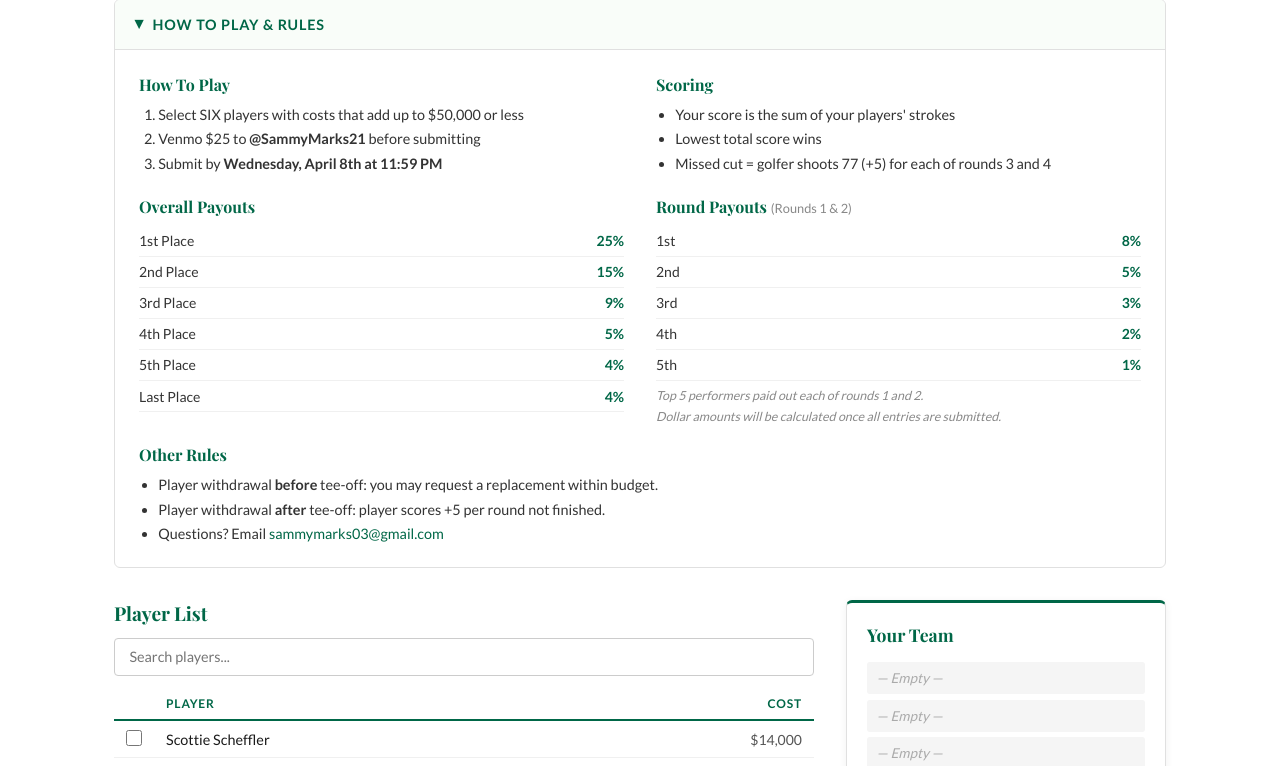
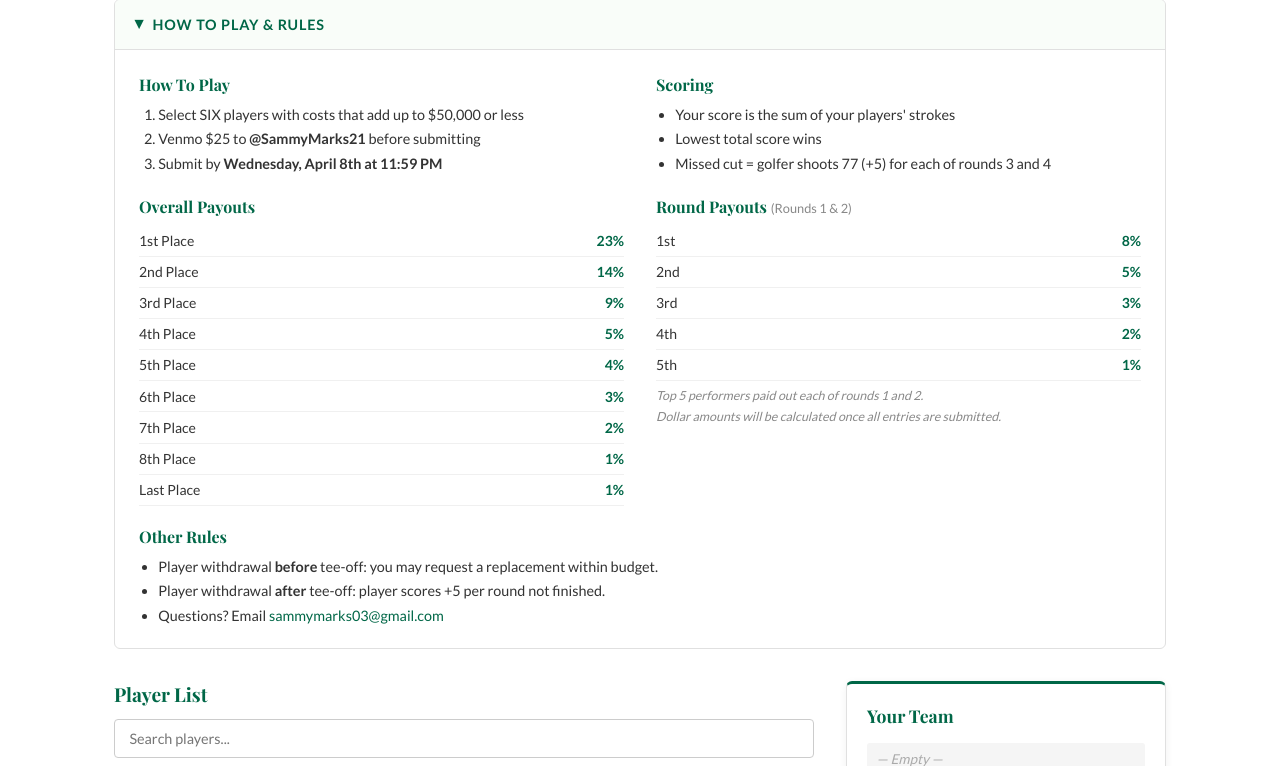
Before and after one commit to natekrall24/masters-pool-website, a Flask app: page / in a window 1280 px wide, after a click that opens the changed part. Shown: the part 266-1032 px from the top of the page. Run offline with Flask 3, Linux system fonts and the light colour scheme.

Commit message:
Update payouts to 8-place structure and color top 8 + last place
Co-Authored-By: Claude Sonnet 4.6 <noreply@anthropic.com>

```diff
--- a/app.py
+++ b/app.py
@@ -199,13 +199,13 @@ def _build_payout_rows(entries, pcts, total_pot, place_suffix=""):
 def _compute_payout_summary(overall, r1_standings, r2_standings, total_pot):
     """Build a structured payout summary for the results page."""
     # Overall positions 1–5
-    overall_rows = _build_payout_rows(overall, [0.25, 0.15, 0.09, 0.05, 0.04], total_pot, "Place")
+    overall_rows = _build_payout_rows(overall, [0.23, 0.14, 0.09, 0.05, 0.04, 0.03, 0.02, 0.01], total_pot, "Place")
 
     # Last place — find all entries tied at the bottom
     if overall:
         last_pos = overall[-1]["pos"]
         last_group = [e for e in overall if e["pos"] == last_pos]
-        last_amount = int(total_pot * 0.04 / len(last_group))
+        last_amount = int(total_pot * 0.01 / len(last_group))
         last_label = "Last Place" if len(last_group) == 1 else "Last Place (Tied)"
         for e in last_group:
             overall_rows.append({"place": last_label, "name": e["name"], "amount": last_amount})
--- a/static/style.css
+++ b/static/style.css
@@ -814,11 +814,13 @@ a:hover {
 .lb-row--silver td { background: #f6f6f6 !important; }
 .lb-row--bronze td { background: #fef6ee !important; }
 .lb-row--money  td { background: #f2fbf5 !important; }
+.lb-row--last   td { background: #fff0f0 !important; }
 
 .lb-row--gold:hover   td { background: #fff5c0 !important; }
 .lb-row--silver:hover td { background: #ececec !important; }
 .lb-row--bronze:hover td { background: #fdeedd !important; }
 .lb-row--money:hover  td { background: #e0f5ea !important; }
+.lb-row--last:hover   td { background: #ffd9d9 !important; }
 
 /* ── Column sizing and alignment ── */
 .col-pos  { width: 52px; }
@@ -883,10 +885,18 @@ a:hover {
     padding: 0.2rem 0.5rem;
 }
 
-/* ── Position badge — money (4th–5th) ── */
+/* ── Position badge — money (4th–8th) ── */
 .pos-badge--money {
     background: #e6f4ec;
     color: #006747;
+    border-radius: 99px;
+    padding: 0.2rem 0.5rem;
+}
+
+/* ── Position badge — last place ── */
+.pos-badge--last {
+    background: #ffd9d9;
+    color: #8b0000;
     border-radius: 99px;
     padding: 0.2rem 0.5rem;
 }
--- a/templates/roster_builder.html
+++ b/templates/roster_builder.html
@@ -43,12 +43,15 @@
         <div class="rules-block">
             <h3>Overall Payouts</h3>
             <ul class="payout-list">
-                <li><span>1st Place</span><span>25%</span></li>
-                <li><span>2nd Place</span><span>15%</span></li>
+                <li><span>1st Place</span><span>23%</span></li>
+                <li><span>2nd Place</span><span>14%</span></li>
                 <li><span>3rd Place</span><span>9%</span></li>
                 <li><span>4th Place</span><span>5%</span></li>
                 <li><span>5th Place</span><span>4%</span></li>
-                <li><span>Last Place</span><span>4%</span></li>
+                <li><span>6th Place</span><span>3%</span></li>
+                <li><span>7th Place</span><span>2%</span></li>
+                <li><span>8th Place</span><span>1%</span></li>
+                <li><span>Last Place</span><span>1%</span></li>
             </ul>
         </div>
 
```
Also changed, not shown: templates/confirmation.html (+6 -3 lines), templates/leaderboard.html (+10 -6 lines).
